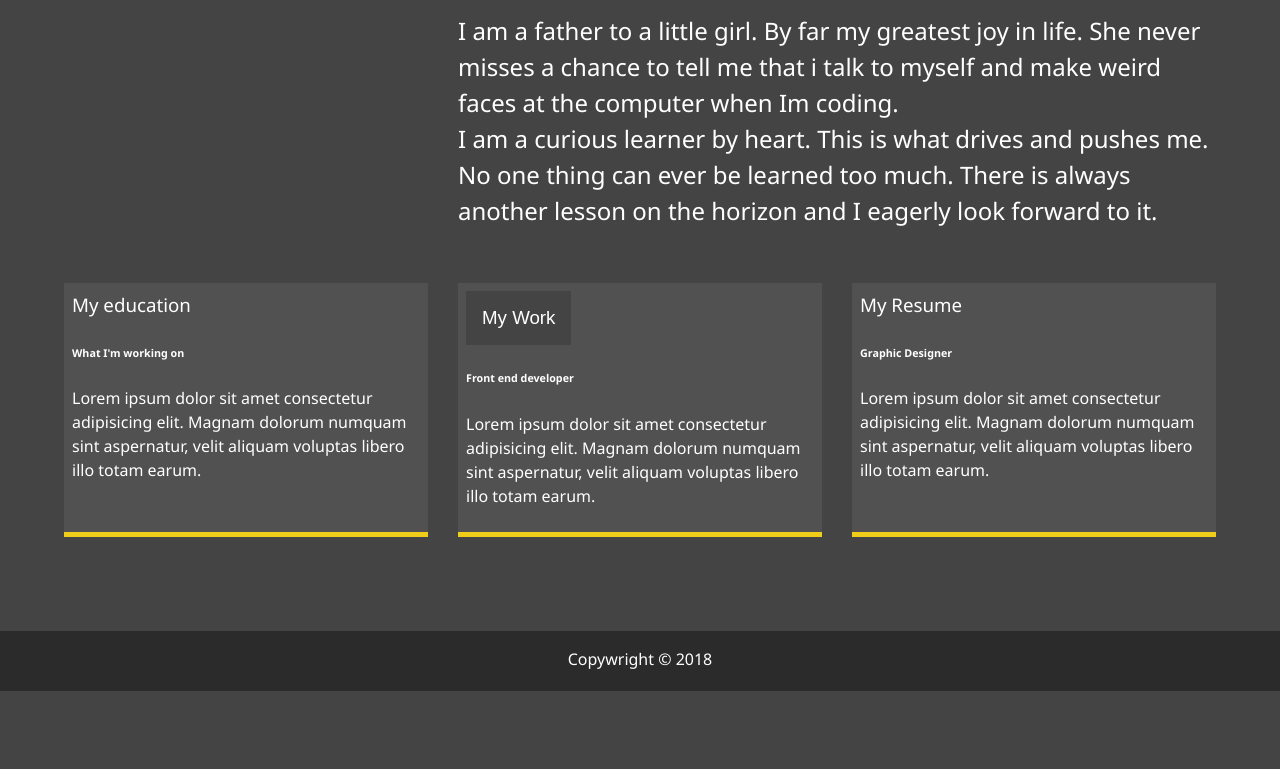
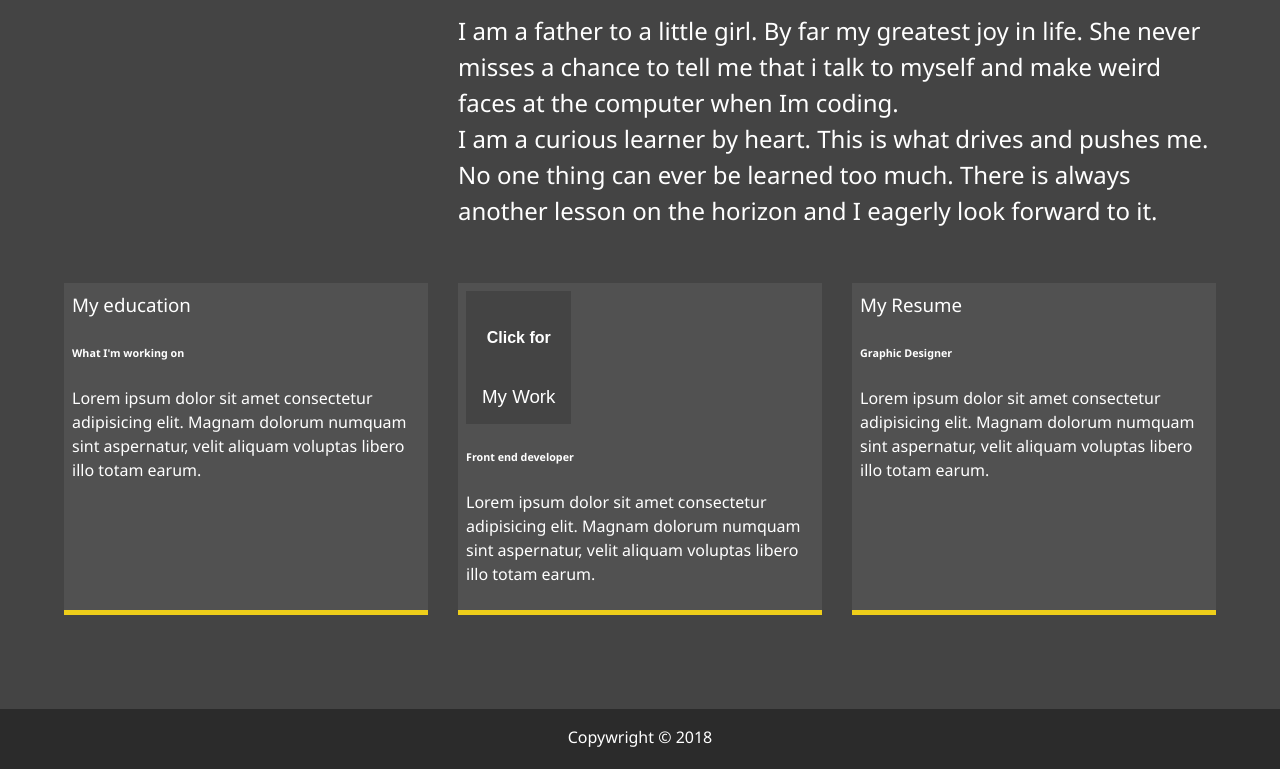
Before and after one commit to wisewill1/September1_portfolio, a website: page about.html in a window 1280 px wide. Shown: the part 791-1560 px from the top of the page. Before the commit the page ends 1482 px from the top, so only its background shows below. Drawn offline with Linux system fonts and the light colour scheme.

Commit message:
about edit

```diff
--- a/about.html
+++ b/about.html
@@ -86,7 +86,7 @@
             <div class="job-2">
                 <!-- <a href="work.html"> -->
                     <div class="dropdown">
-                        <button class="dropbtn"><h3>My Work</h3></button>
+                        <button class="dropbtn"><h4>Click for</h4><br></h4><h3>My Work</h3></button>
                         <div class="dropdown-content">
                             <a href="http://www.bobsguideservice.ca">Donnan Forge and Timber[Wordpress(Elementor)]</a>
                             <a href="http://WWW.donnanforgeandtimber.com">Bobs Guide Service[Wordpress(Elementor)]</a>
```
